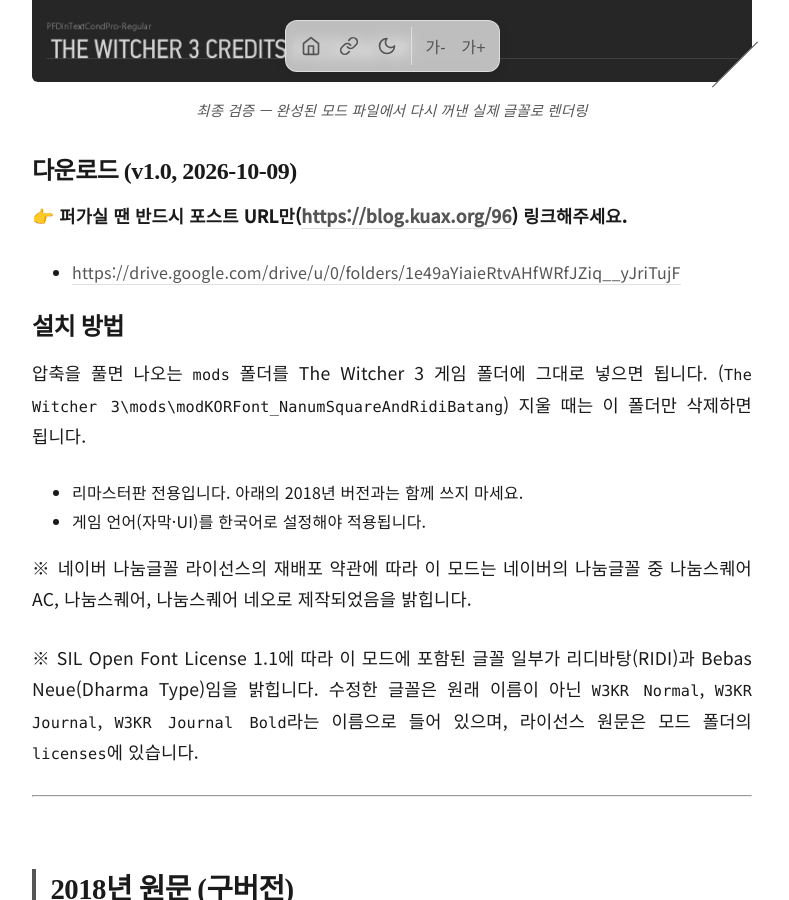
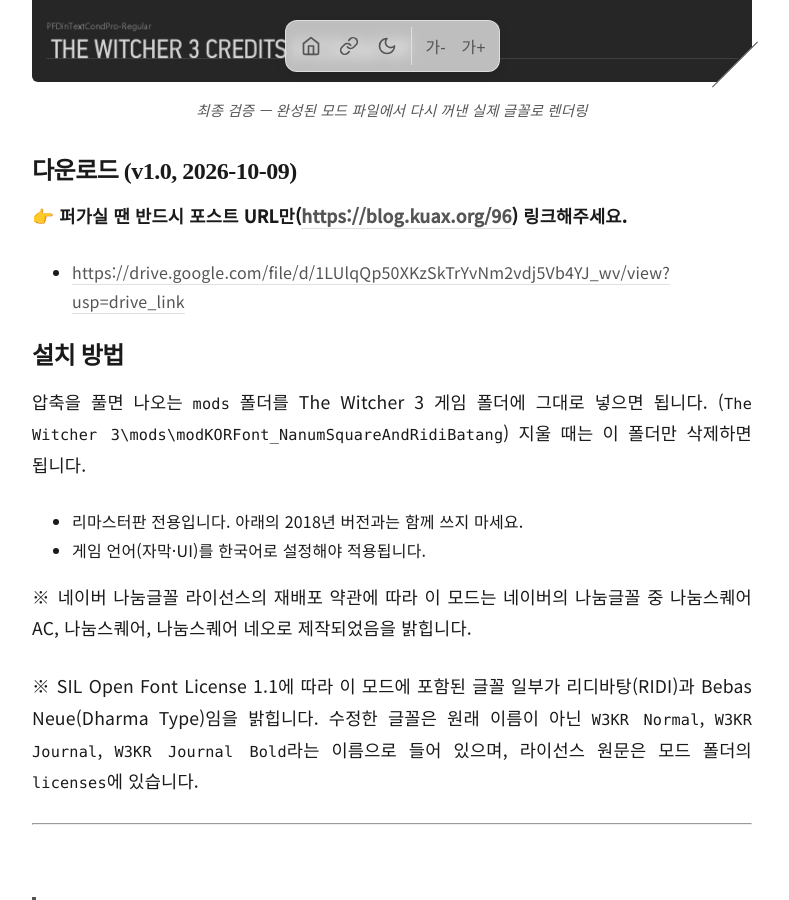
Before and after one commit to Kuax-Meat/blog, a Jekyll site: the page built from _posts/2018-02-14-96.md, in a window 1280 px wide and 900 px high, scrolled down 6920 px. Shown: the whole window, without its empty margins (248-1037 px from the left). Built offline with Jekyll 4.4.1, drawn with Linux system fonts in a browser that asks for light colours; some web fonts are replaced; comment, search, counter and statistics services are not loaded; part of the change alters nothing that is shown.

Commit message:
#96 다운로드 링크를 파일 링크로 교체
Co-Authored-By: Claude Opus 5.5 <noreply@anthropic.com>
Claude-Session: https://claude.ai/code/session_01MyHdU3J8K7MfUUavYG6Xak

```diff
--- a/_posts/2018-02-14-96.md
+++ b/_posts/2018-02-14-96.md
@@ -58,7 +58,7 @@ thumbnail: /assets/img/96/img-6.jpg
 
 ### 다운로드 (v1.0, 2026-10-09)
 **👉 퍼가실 땐 반드시 포스트 URL만([https://blog.kuax.org/96](https://blog.kuax.org/96)) 링크해주세요.**
-- [https://drive.google.com/drive/u/0/folders/1e49aYiaieRtvAHfWRfJZiq__yJriTujF](https://drive.google.com/drive/u/0/folders/1e49aYiaieRtvAHfWRfJZiq__yJriTujF)
+- [https://drive.google.com/file/d/1LUlqQp50XKzSkTrYvNm2vdj5Vb4YJ_wv/view?usp=drive_link](https://drive.google.com/file/d/1LUlqQp50XKzSkTrYvNm2vdj5Vb4YJ_wv/view?usp=drive_link)
 
 ### 설치 방법
 압축을 풀면 나오는 `mods` 폴더를 The Witcher 3 게임 폴더에 그대로 넣으면 됩니다. (`The Witcher 3\mods\modKORFont_NanumSquareAndRidiBatang`) 지울 때는 이 폴더만 삭제하면 됩니다.
```
